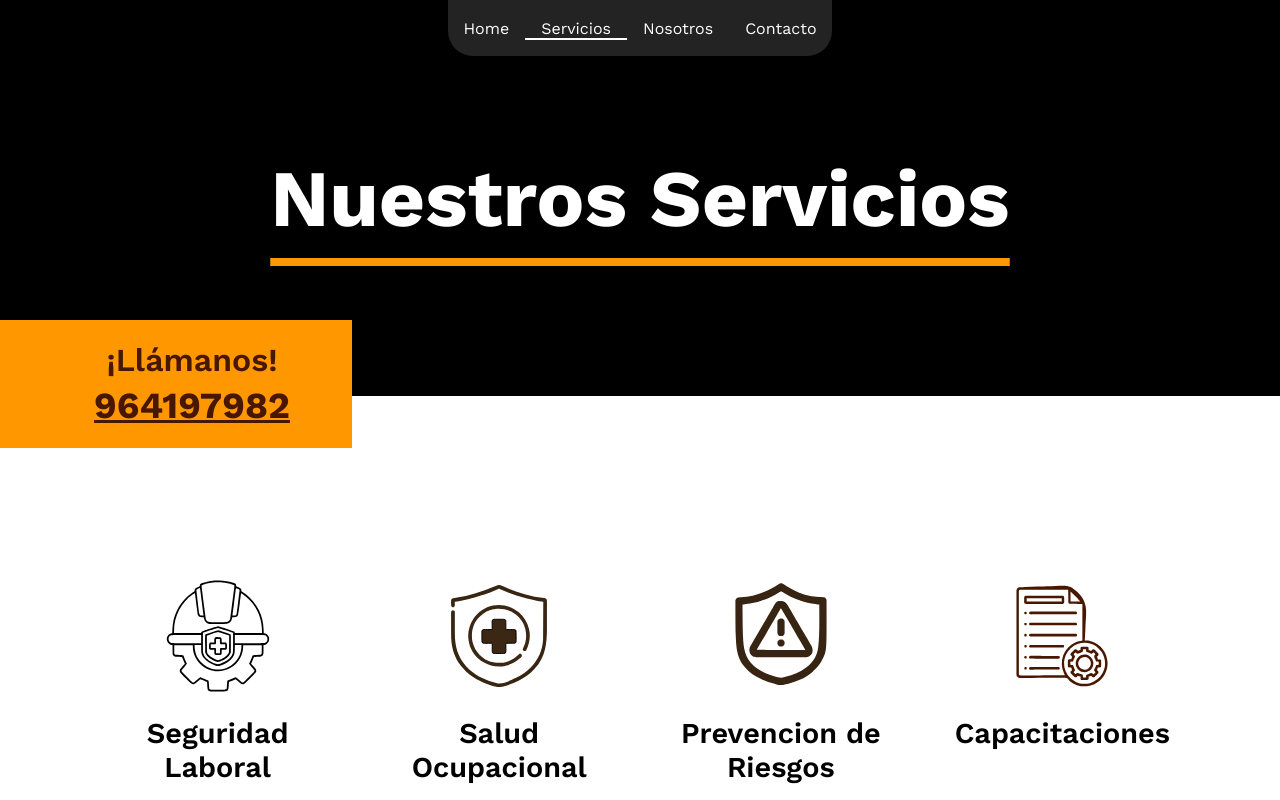
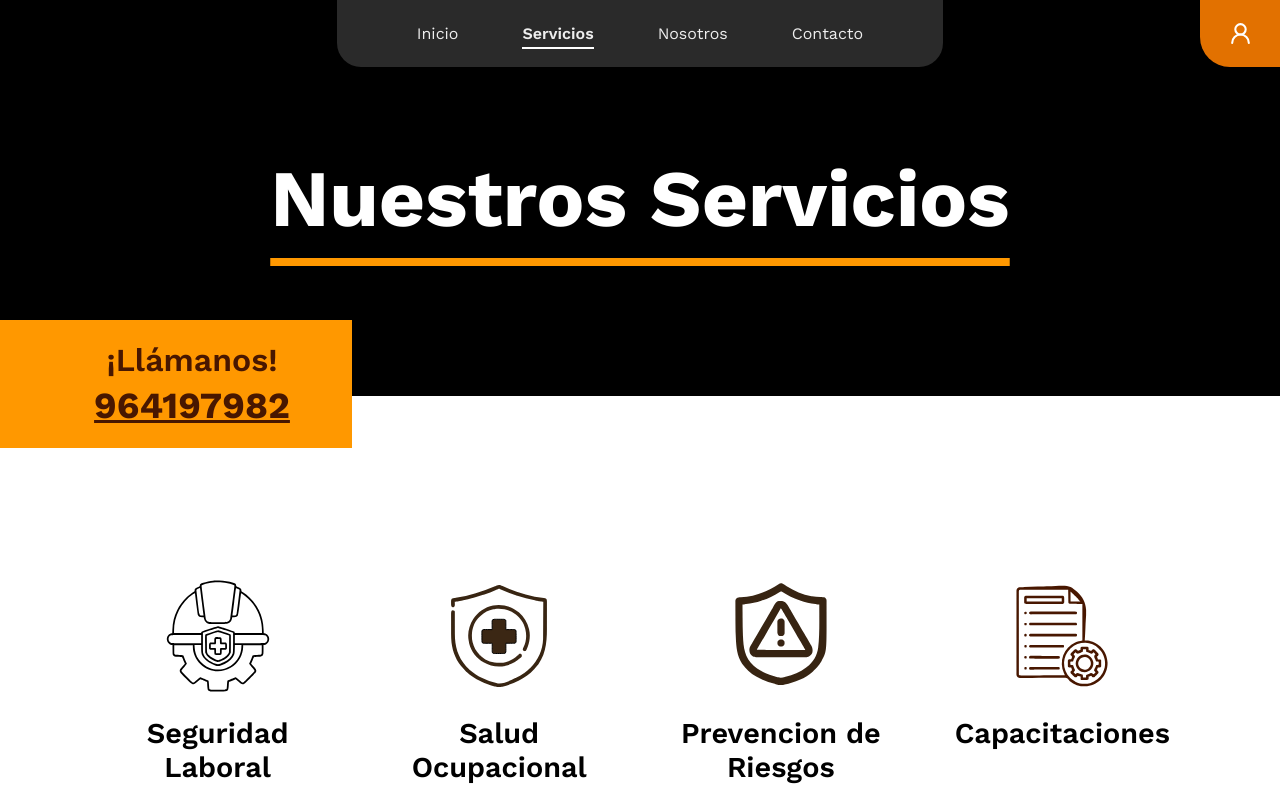
Before and after one commit to Zapallit0/SafetyProject, a React (Vite) app: page /Servicios in a window 1280 px wide. Shown: the top 800 px of the page. Built offline with nearby package versions, Linux system fonts and the light colour scheme.

Commit message:
Cambiando navbar con diseño nuevo y responsive

```diff
--- a/package.json
+++ b/package.json
@@ -14,6 +14,8 @@
     "@emailjs/browser": "^4.3.3",
     "framer-motion": "^11.1.7",
     "hamburger-react": "^2.5.0",
+    "lucide": "^0.562.0",
+    "lucide-react": "^0.562.0",
     "react": "^18.2.0",
     "react-dom": "^18.2.0",
     "react-lazy-load-image-component": "^1.6.0",
@@ -29,6 +31,6 @@
     "eslint-plugin-react": "^7.33.2",
     "eslint-plugin-react-hooks": "^4.6.0",
     "eslint-plugin-react-refresh": "^0.4.5",
-    "vite": "^5.1.6"
+    "vite": "^7.3.1"
   }
 }
--- a/src/Components/Home/Navbar/Navbar.css
+++ b/src/Components/Home/Navbar/Navbar.css
@@ -1,135 +1,129 @@
-.navbar{
-    width: 30%;
+/* Layout general */
+.navbar-wrapper {
+  top: 0;
+  position: fixed;
+  width: 100%;
+  display: flex;
+  justify-content: center;
+  align-items: center;
+  z-index: 100;
+}
+
+/* navbar */
+.navbar {
   display: flex;
   align-items: center;
-    justify-content:center;
-    position: absolute;
-    left: 35%;
-    background: rgba(118, 118, 118, 0.3);
-    box-shadow: 0 4px 30px rgba(0, 0, 0, 0.1);
-    backdrop-filter: blur(8.5px);
-    -webkit-backdrop-filter: blur(8.5px);
-    z-index: 100;
-    height: 7vh;
-    padding: 0.5rem 2rem;
-    border-bottom-left-radius:25px;
-    border-bottom-right-radius:25px;
-}
-.link2 {
-    position: relative;
-    display: inline-block;
-    transition: color 0.3s ease;
+  background: rgba(120, 120, 120, 0.35);
+  backdrop-filter: blur(10px);
+  padding:  1.5rem 5rem;
+  z-index: 10;
+  border-radius: 0 0 24px 24px;
 }
 
-.link2::after {
+/* Menu desktop */
+.menu {
+  display: flex;
+  list-style: none;
+  gap: 4rem;
+}
+
+.nav-link {
+  text-decoration: none;
+  color: #eee;
+  position: relative;
+  font-weight: 400;
+}
+
+.nav-link li {
+  cursor: pointer;
+}
+
+.nav-link.active {
+  font-weight: 600;
+}
+
+.nav-link.active::after {
   content: '';
   position: absolute;
-    bottom: -2px;
-    left: 50%;
-    width: 0;
+  width: 100%;
   height: 2px;
-    background: #fff;
-    transform: translateX(-50%);
-    transition: width 0.3s ease;
+  background: white;
+  bottom: -6px;
+  left: 0;
 }
 
-.link2.active::after {
-    width: 100%;
-}
-
-.link2.active {
-    color: #fff;
-    font-weight: bold;
-}
-.desktopMenu{
-    max-width: 50vw;
-    list-style: none;
+/* Logo */
+.login-btn {
+  width: 5rem;
+  height:100%;
+  border-radius: 0 0 0 30px;
+  background: #E27100;
   display: flex;
-    justify-content: space-between;
-    justify-content:end;
-    color: white;
-}
-.desktopMenu li{
-    display: inline-block;
-    font-size: 1.1rem;
-    margin: 0 20px;
-    cursor: pointer;
-    font-weight: 400;
-}
-.navbar li:hover{
-    color:gray;
-}
-
-.logo{
-    height: 4rem;
-    cursor: pointer;
-}
-.logoCell{
-    height: 3rem;
-    cursor: pointer;
-    display: none;
-}
-.login img{
-    width: 2rem;
-    cursor: pointer;
-}
-.link, .link2{
-    text-decoration: none;
-    color: white;
-}
-.mobMenu{
-    display: none;
-}
-.navMenu{
-    position: absolute;
-    z-index:2;
-    display: flex;
-    flex-direction: column;
-    align-items:center;
-    height: fit-content;
-    width: 95%;
-    list-style: none;
-    color: #fff;
-    background: rgba(118, 118, 118, 0.3);
-    box-shadow: 0 4px 30px rgba(0, 0, 0, 0.1);
-    backdrop-filter: blur(8.5px);
-    -webkit-backdrop-filter: blur(8.5px);
-    padding: 0.5rem 0rem;
-    top: 10vh;
-}
-.navMenu li{
-    cursor: pointer;
-    margin:0.2rem 0;
-}
-
-
-@media screen and (max-width:720px){
-    .navbar {
-        padding: 1rem;
-    }
-    .mobMenu{
-        display: flex;
+  align-items: center;
+  justify-content: center;
   color: white;
   cursor: pointer;
 }
-    .desktopMenu{
+/* Login */
+.login {
+    position: absolute;
+    top: 0;
+  right: 0;
+  height: 100%;;
+}
+
+.login img {
+  width: 2.2rem;
+  cursor: pointer;
+}
+
+/* Hamburger */
+.hamburger {
   display: none;
 }
-    .desktopMenuBtn{
+
+/* Mobile menu */
+.mobile-menu {
+  position: absolute;
+  top: 9vh;
+  width: 90%;
+  background: rgba(120, 120, 120, 0.35);
+  backdrop-filter: blur(10px);
+  list-style: none;
+  padding: 1rem 0;
+  border-radius: 20px;
+  display: flex;
+  flex-direction: column;
+  align-items: center;
+}
+
+.mobile-link {
+  text-decoration: none;
+  color: white;
+  margin: 0.5rem 0;
+}
+
+/* Responsive */
+@media (max-width: 768px) {
+  .navbar{
+      padding: 1.5rem;
+      border-radius: 0 0 24px 0px;
+  }
+  .navbar-wrapper {
+    left: 0;
+    justify-content: space-between;
+  }
+  .menu {
     display: none;
   }
+
+  .hamburger {
+    display: block;
   }
-@media screen and (max-width:900px){
-    .logo{
-        display: none;
-    }
-    .logoCell{
-        display: flex;
+
+  .logo img {
+    display: block;
+    position: absolute;
+    left: 1rem;
   }
 }
-@media screen and (min-width:1200px){
-    .desktopMenu li{
-        font-size: 1rem;
-        margin: 0 1rem;
-    }
-}
--- a/src/Components/Home/Navbar/Navbar.jsx
+++ b/src/Components/Home/Navbar/Navbar.jsx
@@ -1,37 +1,67 @@
-import React,{useState} from 'react'
-import './Navbar.css'
-import {NavLink} from 'react-router-dom'
-import userlogin from '../../../assets/user_login_n.webp';
-import logo from '../../../assets/Logos/LogoTitle.svg';
+import { useState } from 'react';
+import { NavLink } from 'react-router-dom';
+import { Squash as Hamburger } from 'hamburger-react';
+import './Navbar.css';
+
 import logoCell from '../../../assets/Logos/LogoHome.svg';
-import {Squash as Hamburger} from 'hamburger-react'
+import { UserRound } from 'lucide-react';
+
+const links = [
+  { to: '/', label: 'Inicio' },
+  { to: '/Servicios', label: 'Servicios' },
+  { to: '/Nosotros', label: 'Nosotros' },
+  { to: '/Contacto', label: 'Contacto' },
+];
 
 const Navbar = () => {
-    const [showMenu, setShowMenu]=useState(false);
-    return (
-        <header className='navbar'>
-            <div className='mobMenu'>
-                <Hamburger color="#fff" duration={0.3} toggled={showMenu} toggle={setShowMenu} easing="ease-in"/>
-            </div>
-            {/* <Link to='/' className='logo'><img src={logo} alt="Logo de Safety Advisors grande" className='logo' title='LogoPrincipal'/></Link> */}
-            <NavLink to='/' className='logoCell'><img src={logoCell} alt="Logo de Safety Advisors pequeño" className='logoCell' title='LogoPrincipal' /></NavLink>
-            <ul className='desktopMenu'>
-                <NavLink className='link2' to='/'><li>Home</li></NavLink>
-                <NavLink className='link2' to='/Servicios'><li>Servicios</li></NavLink>
-                <NavLink className='link2' to='/Nosotros'><li>Nosotros</li></NavLink>
-                <NavLink className='link2' to='/Contacto'><li>Contacto</li></NavLink>
-            </ul>
-            {/* <div className='login'>
-                <img src={userlogin} alt="Login Safety Adivisors" className='imgLogin' title='LoginSA' />
-            </div>       */}
-            {/* Menu Mobile */}
-            <ul className='navMenu' style={{display:showMenu? 'flex':'none'}}>
-                <NavLink className='link' to='/'><li onClick={()=>{setShowMenu(!showMenu)}}>Home</li></NavLink>
-                <NavLink className='link' to='/Servicios'><li onClick={()=>{setShowMenu(!showMenu)}}>Servicios</li></NavLink>
-                <NavLink className='link' to='/Nosotros'><li onClick={()=>{setShowMenu(!showMenu)}}>Nosotros</li></NavLink>
-                <NavLink className='link' to='/Contacto'><li onClick={()=>{setShowMenu(!showMenu)}}>Contacto</li></NavLink>
-            </ul>
-        </header>
-  )}
+  const [open, setOpen] = useState(false);
 
-export default Navbar
+  return (
+    <header className="navbar-wrapper">
+      <nav className="navbar">
+        <ul className="menu">
+          {links.map(({ to, label }) => (
+            <NavLink
+              key={to}
+              to={to}
+              className={({ isActive }) =>
+                `nav-link ${isActive ? 'active' : ''}`
+              }
+            >
+              <li>{label}</li>
+            </NavLink>
+          ))}
+        </ul>
+
+        <div className="hamburger">
+          <Hamburger toggled={open} toggle={setOpen} size={20} color="#fff" />
+        </div>
+      </nav>
+
+      {/* Login */}
+    <div className="login">
+        <div className="login-btn">
+            <UserRound size={25} />
+        </div>
+    </div>
+
+      {/* Mobile Menu */}
+      {open && (
+        <ul className="mobile-menu">
+          {links.map(({ to, label }) => (
+            <NavLink
+              key={to}
+              to={to}
+              className="mobile-link"
+              onClick={() => setOpen(false)}
+            >
+              <li>{label}</li>
+            </NavLink>
+          ))}
+        </ul>
+      )}
+    </header>
+  );
+};
+
+export default Navbar;
```
Also changed, not shown: 1 other file (tests, documents, lock files or other folders). Lines whose indentation alone changed are shown as unchanged.
